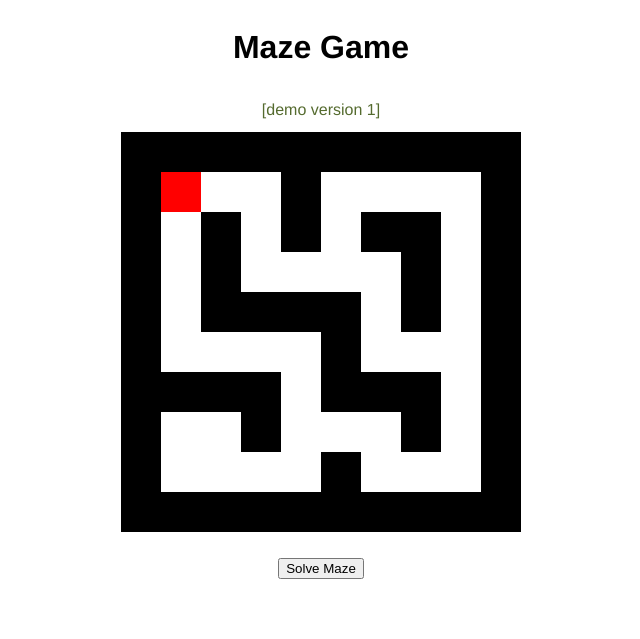
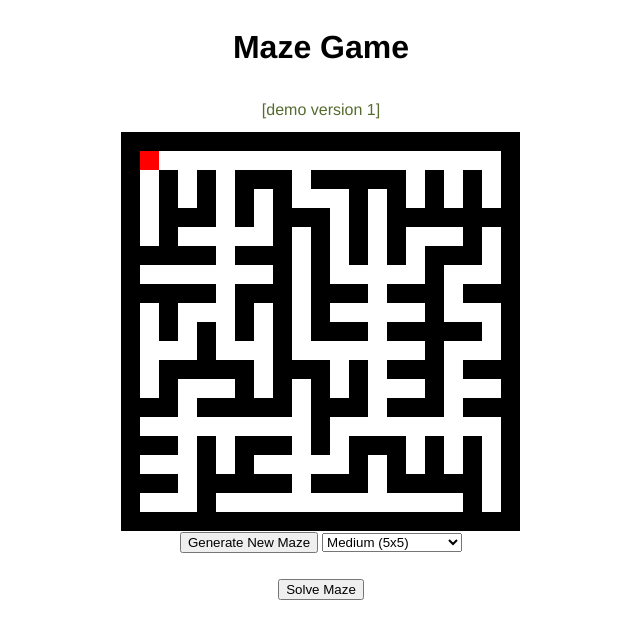
Before and after one commit to ldmnch/the_snakes_flaskapp, a Flask app: page /maze in a window 1280 px wide. Shown: the top 639 px of the page, without its empty margins (319-959 px from the left). Run offline with Flask 3, Linux system fonts and the light colour scheme.

Commit message:
Added maze generating algorithm and adapted code

```diff
--- a/flask_app.py
+++ b/flask_app.py
@@ -1,4 +1,5 @@
-from flask import Flask, render_template
+from flask import Flask, render_template, jsonify
+from maze_generator import get_maze_as_list
 
 app = Flask(__name__)
 
@@ -14,5 +15,12 @@ def default_home():
 def maze():
     return render_template("index.html")
 
+@app.route("/api/generate_maze/<int:dimension>")
+def generate_maze_api(dimension):
+    # Limit the dimension to a reasonable range
+    dimension = max(3, min(dimension, 10))
+    maze_data = get_maze_as_list(dimension)
+    return jsonify(maze_data)
+
 if __name__ == "__main__":
     app.run(debug=True)
--- /dev/null
+++ b/maze_generator.py
@@ -0,0 +1,118 @@
+import numpy as np
+import random
+
+class DisjointSet:
+    """A data structure that keeps track of a set of elements partitioned into disjoint subsets."""
+    def __init__(self, count):
+        # Each element starts as its own parent
+        self.parent = list(range(count))
+        # Rank is used for union by rank optimization
+        self.rank = [0] * count
+
+    def find(self, x):
+        """Find the representative (root) of the set containing x."""
+        # Path compression: make the tree flatter for future queries
+        if self.parent[x] != x:
+            self.parent[x] = self.find(self.parent[x])
+        return self.parent[x]
+
+    def union(self, x, y):
+        """Merge the sets containing x and y."""
+        # Find the roots
+        root_x = self.find(x)
+        root_y = self.find(y)
+
+        # Already in the same set
+        if root_x == root_y:
+            return False
+
+        # Union by rank: attach smaller rank tree under root of higher rank tree
+        if self.rank[root_x] < self.rank[root_y]:
+            self.parent[root_x] = root_y
+        elif self.rank[root_x] > self.rank[root_y]:
+            self.parent[root_y] = root_x
+        else:
+            # Same rank, so make one the root and increment its rank
+            self.parent[root_y] = root_x
+            self.rank[root_x] += 1
+
+        return True
+
+
+def generate_maze(dimension):
+    """
+    Generate a maze of size dimension x dimension using Kruskal's algorithm.
+
+    Args:
+        dimension (int): The size of the maze (number of cells in each direction)
+
+    Returns:
+        numpy.ndarray: A 2D grid representing the maze where 1 is a wall and 0 is a passage
+    """
+    # Create a grid with all walls
+    # For a maze with dimension x dimension cells, we need a (2*dimension+1) x (2*dimension+1) grid
+    grid = np.ones((2*dimension+1, 2*dimension+1), dtype=int)
+
+    # Mark all cells as passages (0)
+    for y in range(dimension):
+        for x in range(dimension):
+            grid[2*y+1, 2*x+1] = 0
+
+    # Create a list of all walls
+    walls = []
+
+    # Add horizontal walls (walls between cells in the same row)
+    for y in range(dimension):
+        for x in range(dimension-1):
+            # Wall between (y, x) and (y, x+1)
+            walls.append((y, x, y, x+1))
+
+    # Add vertical walls (walls between cells in the same column)
+    for y in range(dimension-1):
+        for x in range(dimension):
+            # Wall between (y, x) and (y+1, x)
+            walls.append((y, x, y+1, x))
+
+    # Shuffle the walls
+    random.shuffle(walls)
+
+    # Create a disjoint-set with one set per cell
+    ds = DisjointSet(dimension * dimension)
+
+    # Process each wall
+    for y1, x1, y2, x2 in walls:
+        # Convert 2D coordinates to 1D indices
+        cell1 = y1 * dimension + x1
+        cell2 = y2 * dimension + x2
+
+        # If the cells are not already connected
+        if ds.find(cell1) != ds.find(cell2):
+            # Remove the wall (make it a passage)
+            wall_y = y1 + y2 + 1
+            wall_x = x1 + x2 + 1
+            grid[wall_y, wall_x] = 0
+
+            # Connect the sets
+            ds.union(cell1, cell2)
+
+    return grid
+
+def get_maze_as_list(dimension=5):
+    """
+    Generates a maze and returns it as a list of lists compatible with the game.
+
+    Args:
+        dimension (int): The size parameter for the maze generator
+
+    Returns:
+        list: A 2D list representing the maze where 1 is a wall and 0 is a passage
+    """
+    # Generate the maze using the algorithm
+    numpy_maze = generate_maze(dimension)
+
+    # Convert NumPy array to a list of lists
+    maze_list = numpy_maze.tolist()
+
+    return maze_list
+
+print(get_maze_as_list(5))
--- a/templates/index.html
+++ b/templates/index.html
@@ -12,6 +12,9 @@
             border: 2px solid black;
             background-color: white;
         }
+        .controls {
+            margin-top: 10px;
+        }
     </style>
 {% endblock %}
 {% block content %}
@@ -20,15 +23,28 @@
     <h1>Maze Game</h1>
     <h2>[demo version 1]</h2>
     <canvas id="gameCanvas" width="400" height="400"></canvas>
+    <div class="controls">
+        <button id="newMazeBtn">Generate New Maze</button>
+        <select id="mazeSizeSelect">
+            <option value="3">Small (3x3)</option>
+            <option value="5" selected>Medium (5x5)</option>
+            <option value="7">Large (7x7)</option>
+            <option value="10">Extra Large (10x10)</option>
+        </select>
+    </div>
 </div>
     <script>
         const canvas = document.getElementById("gameCanvas");
         const ctx = canvas.getContext("2d");
+        const newMazeBtn = document.getElementById("newMazeBtn");
+        const mazeSizeSelect = document.getElementById("mazeSizeSelect");
 
-        <!--  #TODO: replace the hard-coded maze with the one of the algorithm made by Ashley -->
+        let tileSize = 40;
+        let maze = [];
+        let player = { x: 1, y: 1 };
 
-        const tileSize = 40;
-        const maze = [
+        // Default maze in case API fails
+        const defaultMaze = [
             [1, 1, 1, 1, 1, 1, 1, 1, 1, 1],
             [1, 0, 0, 0, 1, 0, 0, 0, 0, 1],
             [1, 0, 1, 0, 1, 0, 1, 1, 0, 1],
@@ -41,15 +57,24 @@
             [1, 1, 1, 1, 1, 1, 1, 1, 1, 1]
         ];
 
-        let player = { x: 1, y: 1 };
+        function drawMaze() {
+            // Clear the canvas
+            ctx.clearRect(0, 0, canvas.width, canvas.height);
 
-        function drawMaze() {
+            // Adjust tile size based on maze dimensions
+            tileSize = Math.min(
+                Math.floor(canvas.width / maze[0].length),
+                Math.floor(canvas.height / maze.length)
+            );
+
             for (let row = 0; row < maze.length; row++) {
                 for (let col = 0; col < maze[row].length; col++) {
                     ctx.fillStyle = maze[row][col] === 1 ? "black" : "white";
                     ctx.fillRect(col * tileSize, row * tileSize, tileSize, tileSize);
                 }
             }
+
+            // Draw player
             ctx.fillStyle = "red";
             ctx.fillRect(player.x * tileSize, player.y * tileSize, tileSize, tileSize);
         }
@@ -57,13 +82,50 @@
         function movePlayer(dx, dy) {
             let newX = player.x + dx;
             let newY = player.y + dy;
-            if (maze[newY][newX] === 0) {
-                player.x = newX;
-                player.y = newY;
-                drawMaze();
+
+            // Check if new position is within bounds
+            if (newX >= 0 && newX < maze[0].length &&
+                newY >= 0 && newY < maze.length) {
+
+                // Check if new position is a passage
+                if (maze[newY][newX] === 0) {
+                    player.x = newX;
+                    player.y = newY;
+                    drawMaze();
+                }
             }
         }
 
+        function findStartPosition() {
+            // Find the first open cell (preferably near the top-left)
+            for (let y = 0; y < maze.length; y++) {
+                for (let x = 0; x < maze[y].length; x++) {
+                    if (maze[y][x] === 0) {
+                        return { x: x, y: y };
+                    }
+                }
+            }
+            // Default to 1,1 if no open space is found
+            return { x: 1, y: 1 };
+        }
+
+        function loadMaze(dimension) {
+            fetch(`/api/generate_maze/${dimension}`)
+                .then(response => response.json())
+                .then(data => {
+                    maze = data;
+                    player = findStartPosition();
+                    drawMaze();
+                })
+                .catch(error => {
+                    console.error('Error loading maze:', error);
+                    maze = defaultMaze;
+                    player = findStartPosition();
+                    drawMaze();
+                });
+        }
+
+        // Event listeners
         document.addEventListener("keydown", function (event) {
             if (event.key === "ArrowUp") movePlayer(0, -1);
             if (event.key === "ArrowDown") movePlayer(0, 1);
@@ -71,7 +133,13 @@
             if (event.key === "ArrowRight") movePlayer(1, 0);
         });
 
-        drawMaze();
+        newMazeBtn.addEventListener("click", function() {
+            const dimension = parseInt(mazeSizeSelect.value);
+            loadMaze(dimension);
+        });
+
+        // Initial maze setup
+        loadMaze(10);
     </script>
     <nav>
         <ul class="menu">
```
